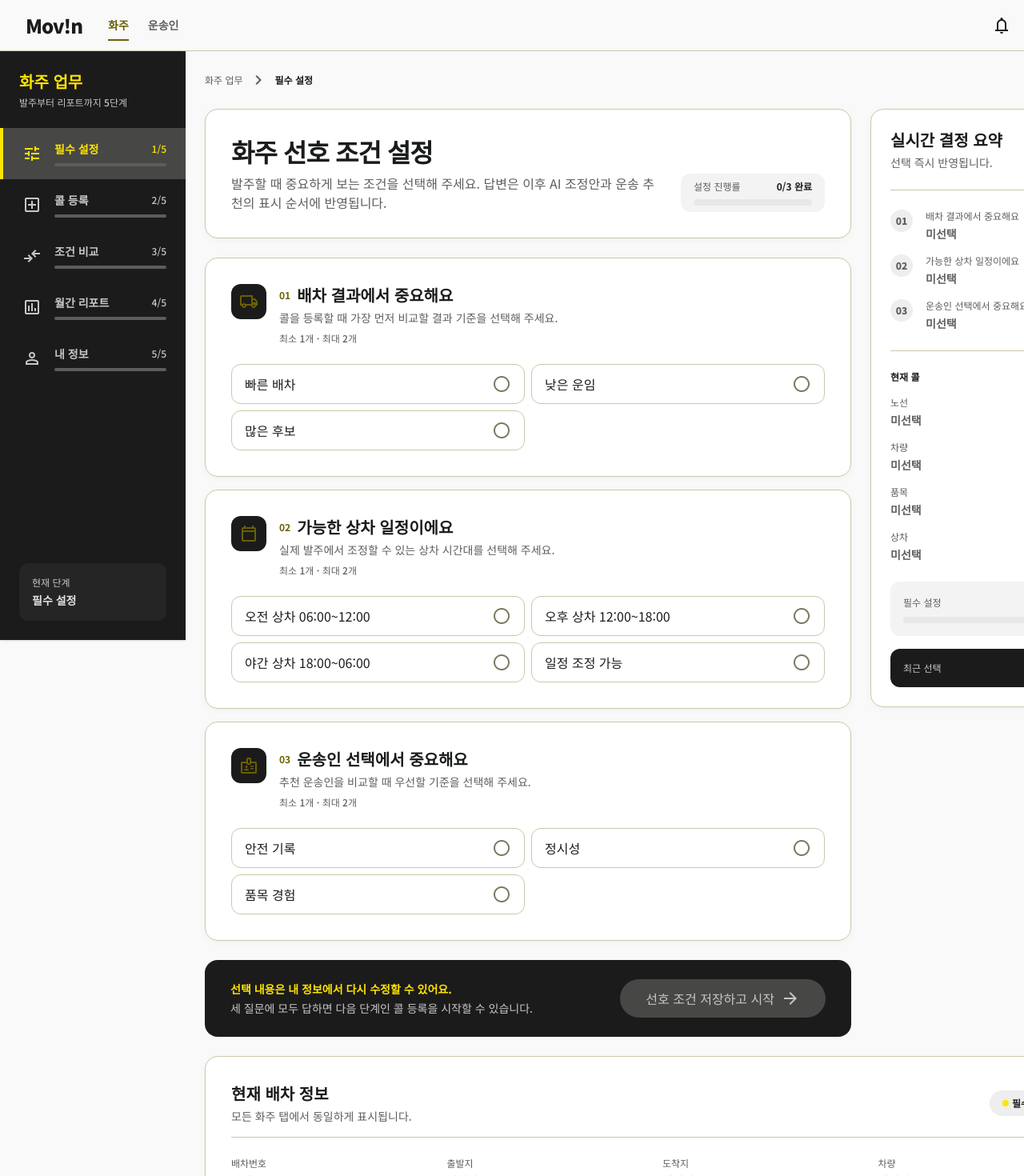
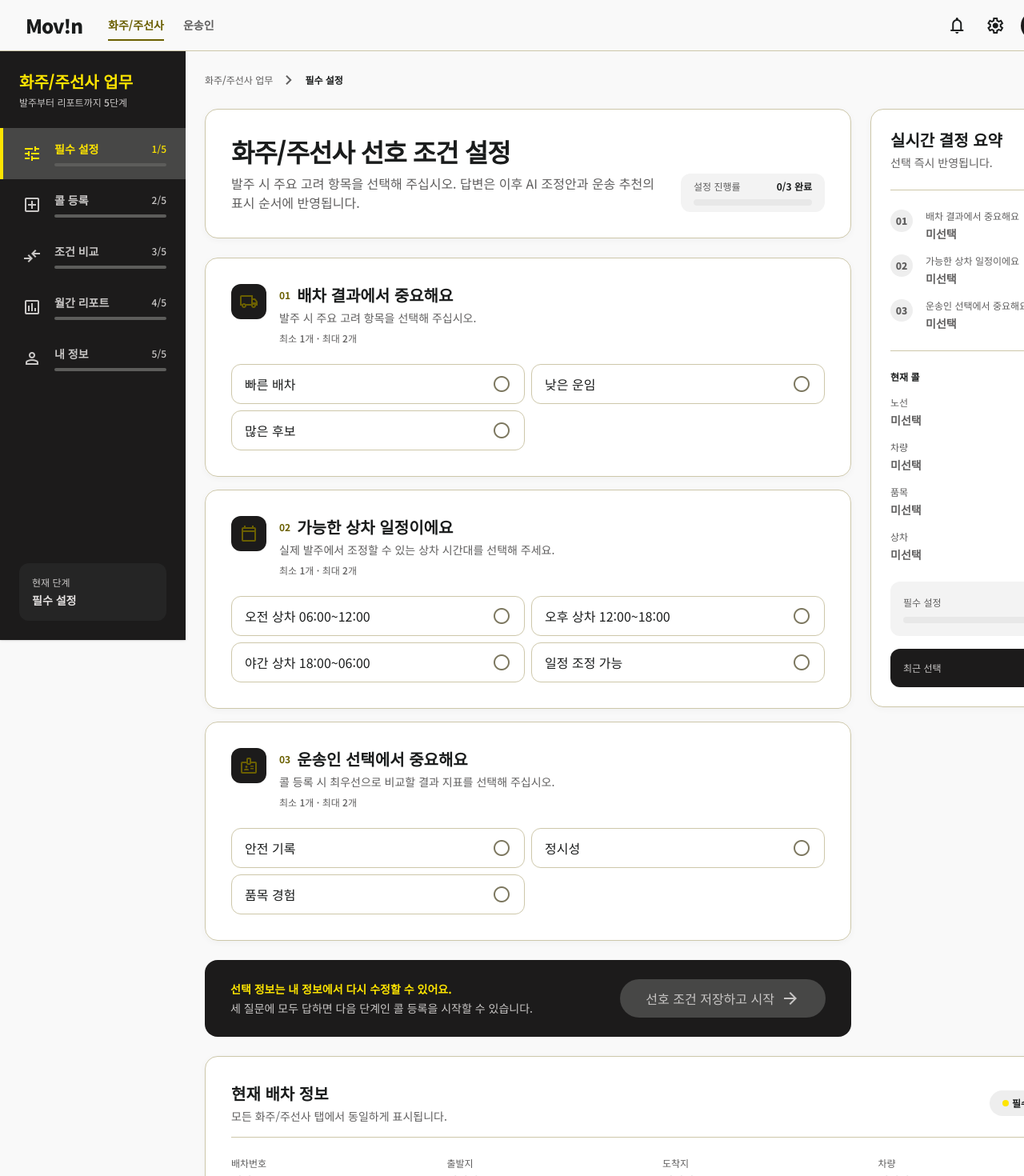
Before and after one commit to rlarbals1210/movin-logistics, a React (Vite) app in the folder frontend/: page / in a window 1280 px wide. Shown: the top 1470 px of the page at 80% size. Built offline with nearby package versions, Linux system fonts and the light colour scheme; no server answers.

Commit message:
화주 UI 문구 수정

```diff
--- a/frontend/src/CarrierScreen.tsx
+++ b/frontend/src/CarrierScreen.tsx
@@ -569,7 +569,7 @@ function MenuDrawer({ open, onClose }: { open: boolean; onClose: () => void }) {
       <aside className="carrier-drawer" role="dialog" aria-modal="true" aria-label="운송인 메뉴" onClick={(event) => event.stopPropagation()}>
         <div className="carrier-drawer-head"><strong>Mov!n 운송인</strong><button type="button" onClick={onClose} aria-label="메뉴 닫기"><Icon name="close" /></button></div>
         <div className="carrier-drawer-profile"><span><Icon name="user" /></span><div><strong>운송인</strong><small>5톤 카고 · 수도권 기반</small></div></div>
-        <nav><button type="button" onClick={onClose}>운행 홈</button><button type="button" onClick={onClose}>내 차량 정보</button><button type="button" onClick={onClose}>고객센터</button><a href="/shipper">화주 화면으로 전환</a></nav>
+        <nav><button type="button" onClick={onClose}>운행 홈</button><button type="button" onClick={onClose}>내 차량 정보</button><button type="button" onClick={onClose}>고객센터</button><a href="/shipper">화주/주선사 화면으로 전환</a></nav>
       </aside>
     </div>
   )
--- a/frontend/src/ShipperScreen.tsx
+++ b/frontend/src/ShipperScreen.tsx
@@ -183,7 +183,7 @@ function CurrentDispatch({ activeTab, form, decision, options }: { activeTab: Sh
       <div className="flex items-center justify-between gap-lg border-b border-outline-variant pb-md">
         <div>
           <h2 id="current-dispatch-title" className="text-headline-sm font-black text-on-surface">현재 배차 정보</h2>
-          <p className="mt-xs text-body-md text-secondary">모든 화주 탭에서 동일하게 표시됩니다.</p>
+          <p className="mt-xs text-body-md text-secondary">모든 화주/주선사 탭에서 동일하게 표시됩니다.</p>
         </div>
         <span className="inline-flex items-center gap-xs rounded-full bg-surface-container px-md py-sm text-label-sm font-bold text-on-surface">
           <span className="h-2 w-2 rounded-full bg-primary-container" />
@@ -268,7 +268,7 @@ function ShipperScreen() {
         <div className="flex items-center">
           <span className="mr-xl text-headline-md font-black tracking-[-0.04em] text-on-surface">Mov!n</span>
           <div className="flex gap-lg">
-            <a className="border-b-2 border-primary py-2 text-label-md font-bold text-primary" href="/shipper">화주</a>
+            <a className="border-b-2 border-primary py-2 text-label-md font-bold text-primary" href="/shipper">화주/주선사</a>
             <a className="py-2 text-label-md text-secondary transition-colors hover:text-on-surface" href="/carrier">운송인</a>
           </div>
         </div>
@@ -279,17 +279,17 @@ function ShipperScreen() {
           <button type="button" aria-label="설정" className="flex h-10 w-10 items-center justify-center rounded-full transition-colors hover:bg-surface-container">
             <span className="material-symbols-outlined text-on-surface" aria-hidden="true">settings</span>
           </button>
-          <div className="ml-xs flex h-9 w-9 items-center justify-center rounded-full bg-on-secondary-fixed text-label-sm font-black text-primary-fixed" aria-label="화주 프로필">화주</div>
+          <div className="ml-xs flex h-9 items-center justify-center rounded-full bg-on-secondary-fixed px-md text-label-sm font-black text-primary-fixed" aria-label="화주/주선사 프로필">화주/주선사</div>
         </div>
       </nav>
 
       <div className="flex min-h-screen pt-16">
         <aside className="fixed left-0 top-16 z-40 flex h-[calc(100vh-64px)] w-[232px] flex-col bg-on-secondary-fixed py-lg shadow-sm">
           <div className="px-lg pb-lg">
-            <h2 className="text-headline-sm font-black text-primary-fixed">화주 업무</h2>
+            <h2 className="text-headline-sm font-black text-primary-fixed">화주/주선사 업무</h2>
             <p className="mt-xs text-label-sm text-secondary-fixed-dim">발주부터 리포트까지 5단계</p>
           </div>
-          <nav className="flex-1" aria-label="화주 업무 탭">
+          <nav className="flex-1" aria-label="화주/주선사 업무 탭">
             {shipperTabs.map((tab, index) => {
               const isActive = tab.id === activeTab
               const progress = tabProgress(tab.id)
@@ -328,7 +328,7 @@ function ShipperScreen() {
 
         <main className="ml-[232px] min-w-0 flex-1 p-6">
           <div className="mb-lg flex items-center gap-sm text-label-sm text-secondary">
-            <span>화주 업무</span>
+            <span>화주/주선사 업무</span>
             <span className="material-symbols-outlined text-[16px]" aria-hidden="true">chevron_right</span>
             <strong className="text-on-surface">{shipperTabs[activeTabIndex].label}</strong>
             <span className="ml-auto font-bold text-on-surface">{activeTabIndex + 1}/5 단계</span>
--- a/frontend/src/features/shipper/ConditionComparison.tsx
+++ b/frontend/src/features/shipper/ConditionComparison.tsx
@@ -346,7 +346,7 @@ function DecisionDialog({
               <p className="mt-lg rounded-xl bg-surface-container-low p-md text-body-md font-bold leading-6 text-secondary">
                 {adjusted.dispatchMinutes > current.dispatchMinutes
                   ? `이 원본 조합에서는 후보와 운임은 개선되지만 예상 배차시간은 ${adjusted.dispatchMinutes - current.dispatchMinutes}분 늘어납니다. 어느 지표를 우선할지 직접 선택하세요.`
-                  : `이 원본 조합에서는 예상 배차시간이 ${current.dispatchMinutes - adjusted.dispatchMinutes}분 단축됩니다. 최종 선택은 화주가 결정합니다.`}
+                  : `이 원본 조합에서는 예상 배차시간이 ${current.dispatchMinutes - adjusted.dispatchMinutes}분 단축됩니다. 최종 선택은 화주/주선사가 결정합니다.`}
               </p>
             </div>
 
--- a/frontend/src/features/shipper/PreferenceSetup.tsx
+++ b/frontend/src/features/shipper/PreferenceSetup.tsx
@@ -26,10 +26,10 @@ function PreferenceSetup({
         <div className="flex flex-col gap-lg md:flex-row md:items-end md:justify-between">
           <div className="max-w-2xl">
             <h1 id="preference-setup-title" className="text-[28px] font-black leading-tight tracking-[-0.03em] text-on-surface md:text-[32px]">
-              화주 선호 조건 설정
+              화주/주선사 선호 조건 설정
             </h1>
             <p className="mt-sm text-body-lg text-secondary">
-              발주할 때 중요하게 보는 조건을 선택해 주세요. 답변은 이후 AI 조정안과 운송 추천의 표시 순서에 반영됩니다.
+              발주 시 주요 고려 항목을 선택해 주십시오. 답변은 이후 AI 조정안과 운송 추천의 표시 순서에 반영됩니다.
             </p>
           </div>
           <div className="min-w-[180px] rounded-xl bg-surface-container-low px-md py-sm">
@@ -113,7 +113,7 @@ function PreferenceSetup({
 
       <div className="flex flex-col items-stretch justify-between gap-md rounded-2xl bg-on-secondary-fixed px-lg py-lg text-secondary-fixed md:flex-row md:items-center md:px-xl">
         <div>
-          <p className="text-label-md font-bold text-primary-fixed">선택 내용은 내 정보에서 다시 수정할 수 있어요.</p>
+          <p className="text-label-md font-bold text-primary-fixed">선택 정보는 내 정보에서 다시 수정할 수 있어요.</p>
           <p className="mt-xs text-body-md text-secondary-fixed-dim">
             세 질문에 모두 답하면 다음 단계인 콜 등록을 시작할 수 있습니다.
           </p>
--- a/frontend/src/features/shipper/ShipperProfile.tsx
+++ b/frontend/src/features/shipper/ShipperProfile.tsx
@@ -24,11 +24,11 @@ function ShipperProfile({ selections, form, modelMetadata, decision, onEditPrefe
     <section className="space-y-lg" aria-labelledby="profile-title">
       <div className="rounded-2xl border border-outline-variant bg-white p-xl">
         <h1 id="profile-title" className="text-[32px] font-black leading-tight tracking-[-0.03em] text-on-surface">내 정보</h1>
-        <p className="mt-sm text-body-lg text-secondary">화주 기본정보와 분석에 사용된 데이터, 선호 조건, 최근 운영 기록을 관리합니다.</p>
+        <p className="mt-sm text-body-lg text-secondary">화주/주선사 기본정보와 분석에 사용된 데이터, 선호 조건, 최근 운영 기록을 관리합니다.</p>
         <div className="mt-xl grid grid-cols-2 gap-md">
           <div className="rounded-xl bg-surface-container-low p-lg">
             <p className="text-label-sm text-secondary">회사 정보</p>
-            <p className="mt-sm text-headline-sm font-black text-on-surface">Mov!n 데모 화주</p>
+            <p className="mt-sm text-headline-sm font-black text-on-surface">Mov!n 데모 화주/주선사</p>
             <p className="mt-xs text-body-md text-secondary">물류 운영팀 · 기업 정보 API 연결 전</p>
           </div>
           <div className="rounded-xl bg-surface-container-low p-lg">
@@ -43,7 +43,7 @@ function ShipperProfile({ selections, form, modelMetadata, decision, onEditPrefe
         <section className="rounded-2xl border border-outline-variant bg-white p-xl">
           <div className="flex items-center justify-between">
             <div>
-              <h2 className="text-headline-sm font-black text-on-surface">화주 선호 조건</h2>
+              <h2 className="text-headline-sm font-black text-on-surface">화주/주선사 선호 조건</h2>
               <p className="mt-xs text-body-md text-secondary">필수 설정에서 선택한 기준입니다.</p>
             </div>
             <button type="button" onClick={onEditPreferences} className="inline-flex min-h-11 items-center gap-sm rounded-full border border-outline px-lg text-label-md font-black text-on-surface hover:bg-surface-container-low">
--- a/frontend/src/features/shipper/ShipperReport.tsx
+++ b/frontend/src/features/shipper/ShipperReport.tsx
@@ -32,7 +32,7 @@ function AiSummary({ form, scenarios, options, decision }: ShipperReportProps) {
     ? `${route} 콜은 상차 시간창을 ${formatWindow(current.windowMinutes)}에서 ${formatWindow(adjusted.windowMinutes)}까지 열어 등록했습니다.${options.allowDateDelay ? ' 상차일 하루 연기를 포함한 조정안입니다.' : ''} 연결된 원본에서는 수락 가능 차주가 ${current.availableDrivers}명에서 ${adjusted.availableDrivers}명으로 변합니다. 예상 운임은 ${formatShortCurrency(current.estimatedFare)}에서 ${formatShortCurrency(adjusted.estimatedFare)}까지 낮아집니다. 차종 대체 조건은 원본 축이 없어 수치에서 제외했습니다.`
     : decision === 'current'
       ? `${route} 콜은 입력한 조건을 그대로 유지했습니다. 조건을 바꾸지 않아도 불이익은 없으며, 이번 선택은 다음 제안의 판단 근거로 기록됩니다. 현재 원본 조합의 예상 수락 가능 차주는 ${current.availableDrivers}명, 예상 운임은 ${formatShortCurrency(current.estimatedFare)}입니다.`
-      : '조건 비교에서 진행 방식을 선택하면 이번 배차 조건의 의미와 예상 결과를 화주용 문장으로 정리합니다.'
+      : '조건 비교에서 진행 방식을 선택하면 이번 배차 조건의 의미와 예상 결과를 화주/주선사용 문장으로 정리합니다.'
 
   return (
     <div className="rounded-2xl bg-on-secondary-fixed p-xl text-secondary-fixed">
@@ -70,7 +70,7 @@ function ReportContent({ form, scenarios, modelMetadata, options, decision, comp
   return (
     <div className={compact ? 'space-y-lg' : 'space-y-xl'}>
       <div>
-        <p className="text-label-sm font-black text-primary">2026년 8월 · 화주 월간 리포트</p>
+        <p className="text-label-sm font-black text-primary">2026년 8월 · 화주/주선사 월간 리포트</p>
         <h2 className="mt-xs text-[30px] font-black tracking-[-0.03em] text-on-surface">발주 조건이 만든 운영 변화</h2>
         <p className="mt-sm text-body-md text-secondary">최근 운영 로그와 현재 탄소 감축 산정 기준을 함께 정리했습니다.</p>
       </div>
@@ -202,7 +202,7 @@ function ShipperReport(props: ShipperReportProps) {
         <div className="flex items-start justify-between gap-xl">
           <div>
             <h1 id="report-title" className="text-[32px] font-black leading-tight tracking-[-0.03em] text-on-surface">월간 리포트</h1>
-            <p className="mt-sm text-body-lg text-secondary">조건 선택 결과, 운영 성과, 탄소 감축 근거를 화주 관점에서 확인합니다.</p>
+            <p className="mt-sm text-body-lg text-secondary">조건 선택 결과, 운영 성과, 탄소 감축 근거를 화주/주선사 관점에서 확인합니다.</p>
           </div>
           <button type="button" onClick={() => setPrintOpen(true)} className="inline-flex min-h-12 items-center gap-sm rounded-full bg-on-secondary-fixed px-xl text-label-md font-black text-primary-fixed hover:bg-[#292927]">
             <span className="material-symbols-outlined text-[20px]" aria-hidden="true">download</span>
--- a/frontend/src/features/shipper/shipperPreferences.ts
+++ b/frontend/src/features/shipper/shipperPreferences.ts
@@ -16,7 +16,7 @@ export const preferenceGroups: PreferenceGroup[] = [
     id: 'dispatch',
     number: '01',
     title: '배차 결과에서 중요해요',
-    description: '콜을 등록할 때 가장 먼저 비교할 결과 기준을 선택해 주세요.',
+    description: '발주 시 주요 고려 항목을 선택해 주십시오.',
     icon: 'local_shipping',
     options: ['빠른 배차', '낮은 운임', '많은 후보'],
   },
@@ -37,7 +37,7 @@ export const preferenceGroups: PreferenceGroup[] = [
     id: 'carrier',
     number: '03',
     title: '운송인 선택에서 중요해요',
-    description: '추천 운송인을 비교할 때 우선할 기준을 선택해 주세요.',
+    description: '콜 등록 시 최우선으로 비교할 결과 지표를 선택해 주십시오.',
     icon: 'badge',
     options: ['안전 기록', '정시성', '품목 경험'],
   },
```
